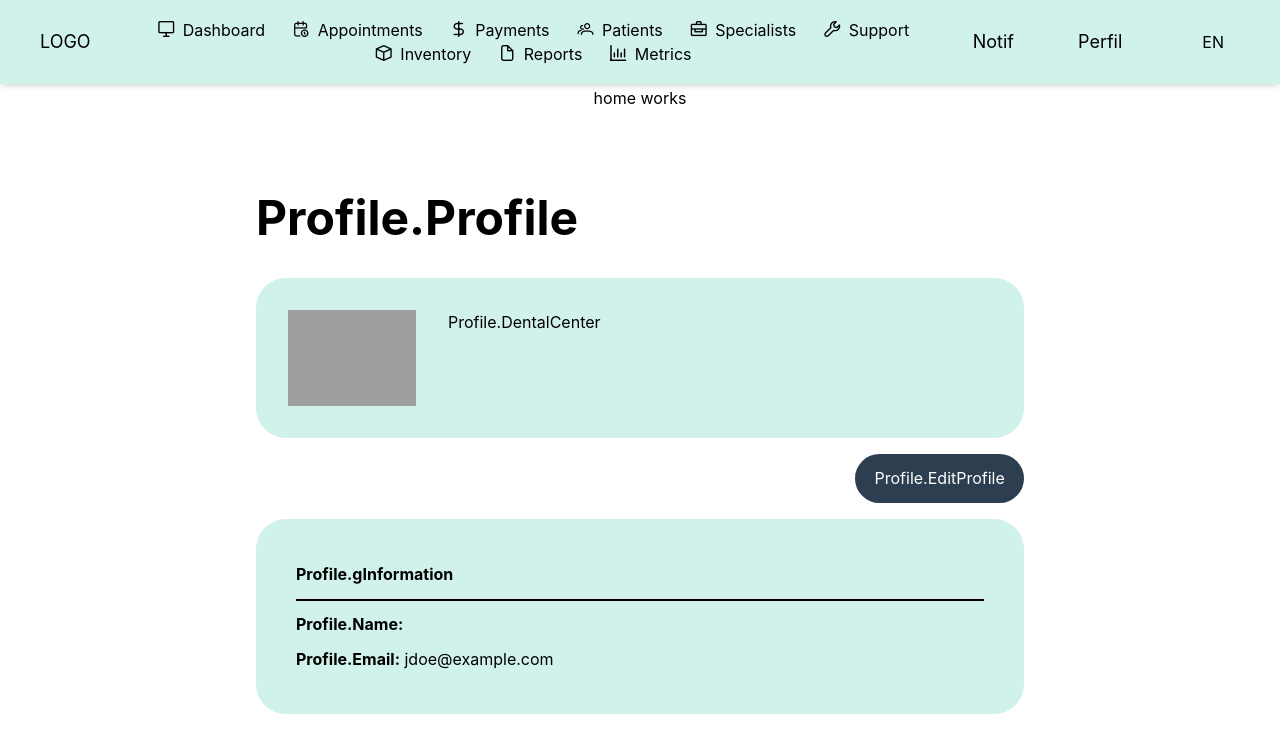
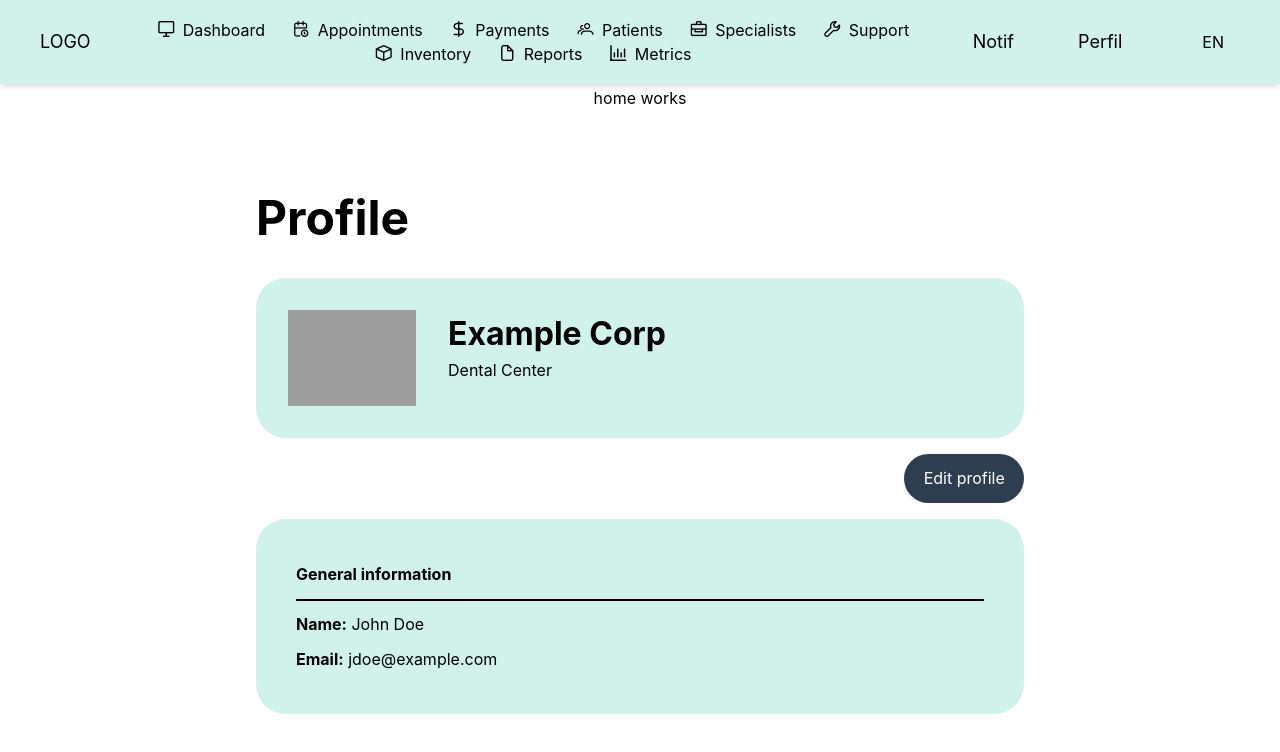
Before and after one commit to TF-AplicacionesWeb/Dentify, a Vue app: page /home/profile in a window 1280 px wide. Shown: the top 752 px of the page. Built offline with nearby package versions, Linux system fonts and the light colour scheme; data requests are answered from the project's data file; grey boxes are pictures that could not be loaded.

Commit message:
update profile component api i18n

```diff
--- a/src/Dentify/components/Home/Profile/profile-content.component.vue
+++ b/src/Dentify/components/Home/Profile/profile-content.component.vue
@@ -32,7 +32,7 @@ export default {
                   class="profile-logo" width="128px"></pv-Image>
       </div>
       <div class="dental-clinic-name-container">
-        <p class="name-clinic">{{user?.name_clinic}}</p>
+        <p class="name-clinic">{{user?.company}}</p>
         <p class="dental-clinic">{{ $t('Profile.DentalCenter')}}</p>
       </div>
     </div>
--- a/src/Dentify/components/Home/Profile/profile-general-information.component.vue
+++ b/src/Dentify/components/Home/Profile/profile-general-information.component.vue
@@ -27,7 +27,7 @@ export default {
   <div class="profile-general-information-container">
     <p><b>{{ $t('Profile.gInformation')}}</b></p>
     <hr class="custom-line">
-    <p><b>{{ $t('Profile.Name')}}:</b> {{user?.name}}</p>
+    <p><b>{{ $t('Profile.Name')}}:</b> {{user?.name}} {{user?.lastname}}</p>
     <p><b>{{ $t('Profile.Email')}}:</b> {{user?.email}}</p>
   </div>
 </template>
--- a/src/Dentify/model/User.entity.js
+++ b/src/Dentify/model/User.entity.js
@@ -1,14 +1,13 @@
 export class User {
-    constructor({id, username, password, name, lastname, email, phone, register_date, trial, name_clinic}) {
-        this.id = id;
+    constructor({user_id, username, first_name, last_name, email, phone, registration_date, company, password}) {
+        this.id = user_id;
         this.username = username;
-        this.password = password;
-        this.name = name;
-        this.lastname = lastname;
+        this.name = first_name;
+        this.lastname = last_name;
         this.email = email;
         this.phone = phone;
-        this.register_date = register_date;
-        this.trial = trial;
-        this.name_clinic = name_clinic;
+        this.register_date = registration_date;
+        this.company = company;
+        this.password = password;
     }
 }
--- a/src/locales/en.json
+++ b/src/locales/en.json
@@ -54,5 +54,16 @@
     "dentistPlaceholder": "Select the name",
     "durationPlaceholder": "Enter the estimated duration",
     "reserveLabel": "Reserve appointment"
+  },
+  "Profile": {
+    "Profile": "Profile",
+    "DentalCenter": "Dental Center",
+    "EditProfile": "Edit profile",
+    "gInformation": "General information",
+    "Name": "Name",
+    "Email": "Email",
+    "Settings": "Settings",
+    "egInformation": "Edit general information",
+    "cPassword": "Change password"
   }
 }
--- a/src/locales/es.json
+++ b/src/locales/es.json
@@ -54,5 +54,16 @@
     "dentistPlaceholder": "Seleccione el nombre",
     "durationPlaceholder": "Ingrese la duracion estimada",
     "reserveLabel": "Reservar cita"
+  },
+  "Profile": {
+    "Profile": "Perfil",
+    "DentalCenter": "Centro Dental",
+    "EditProfile": "Editar perfil",
+    "gInformation": "Información general",
+    "Name": "Nombre",
+    "Email": "Correo",
+    "Settings": "Configuración",
+    "egInformation": "Editar información general",
+    "cPassword": "Cambiar contraseña"
   }
 }
```
